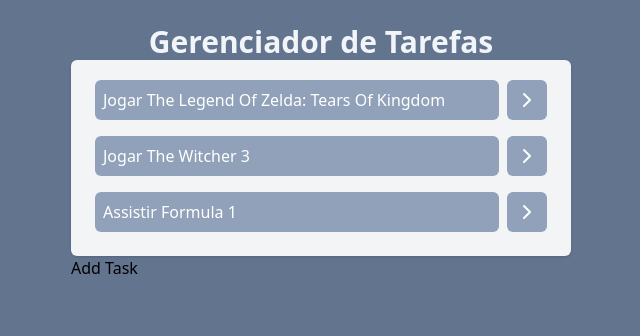
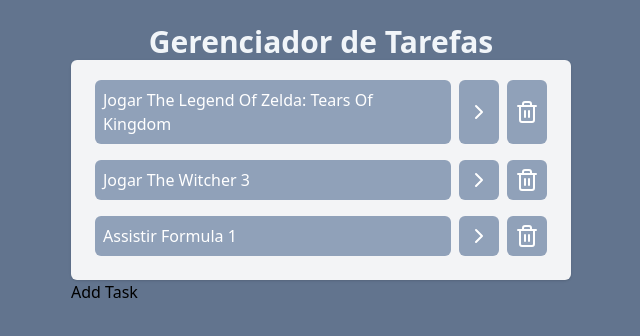
Before and after one commit to ldsimidu/bw-taskManager, a React (Vite) app: page / in a window 1280 px wide. Shown: the top 336 px of the page, without its empty margins (319-959 px from the left). Built offline with nearby package versions, Linux system fonts and the light colour scheme.

Commit message:
feat: delete task function

```diff
--- a/src/App.jsx
+++ b/src/App.jsx
@@ -35,13 +35,18 @@
     setTasks(newTasks);
   }
 
+  function onDeleteTaskClick(taskId) {
+    const newTask = tasks.filter((task) => task.id != taskId)
+    setTasks(newTask)
+  }
+
   return(
     <div className="w-screen h-screen bg-slate-500 flex justify-center p-6">
       <div className="w-[500px]">
         <h1 className="text-3xl text-slate-100 font-bold text-center">
           Gerenciador de Tarefas
         </h1>
-        <Tasks tasks={tasks} onTaskClick={onTaskClick}/>
+        <Tasks tasks={tasks} onTaskClick={onTaskClick} onDeleteTaskClick={onDeleteTaskClick}/>
         <AddTask/>
       </div>
     </div>
--- a/src/components/Tasks.jsx
+++ b/src/components/Tasks.jsx
@@ -1,12 +1,12 @@
-import { ChevronRightIcon } from "lucide-react";
+import { ChevronRightIcon, Trash2  } from "lucide-react";
 
-function Tasks(props) {
+function Tasks({ tasks, onTaskClick, onDeleteTaskClick }) {
     return (
         <ul className="space-y-4 pt-5 bg-gray-100 p-6 rounded-md shadow">
-            {props.tasks.map((task) => (
+            {tasks.map((task) => (
                 <li key={task.id} className="flex gap-2">
                     <button
-                        onClick={() => props.onTaskClick(task.id)}
+                        onClick={() => onTaskClick(task.id)}
                         className={`bg-slate-400 text-left text-white p-2 rounded-md w-full
                         ${task.isCompleted && 'line-through'
                     }`}
@@ -17,6 +17,11 @@
                     <button className="bg-slate-400 text-white p-2 rounded-md">
                         <ChevronRightIcon />
                     </button>
+                    <button
+                        onClick={() => onDeleteTaskClick(task.id)}
+                        className="bg-slate-400 text-white p-2 rounded-md">
+                        <Trash2 />
+                    </button>
                 </li>
             ))}
         </ul>
```
